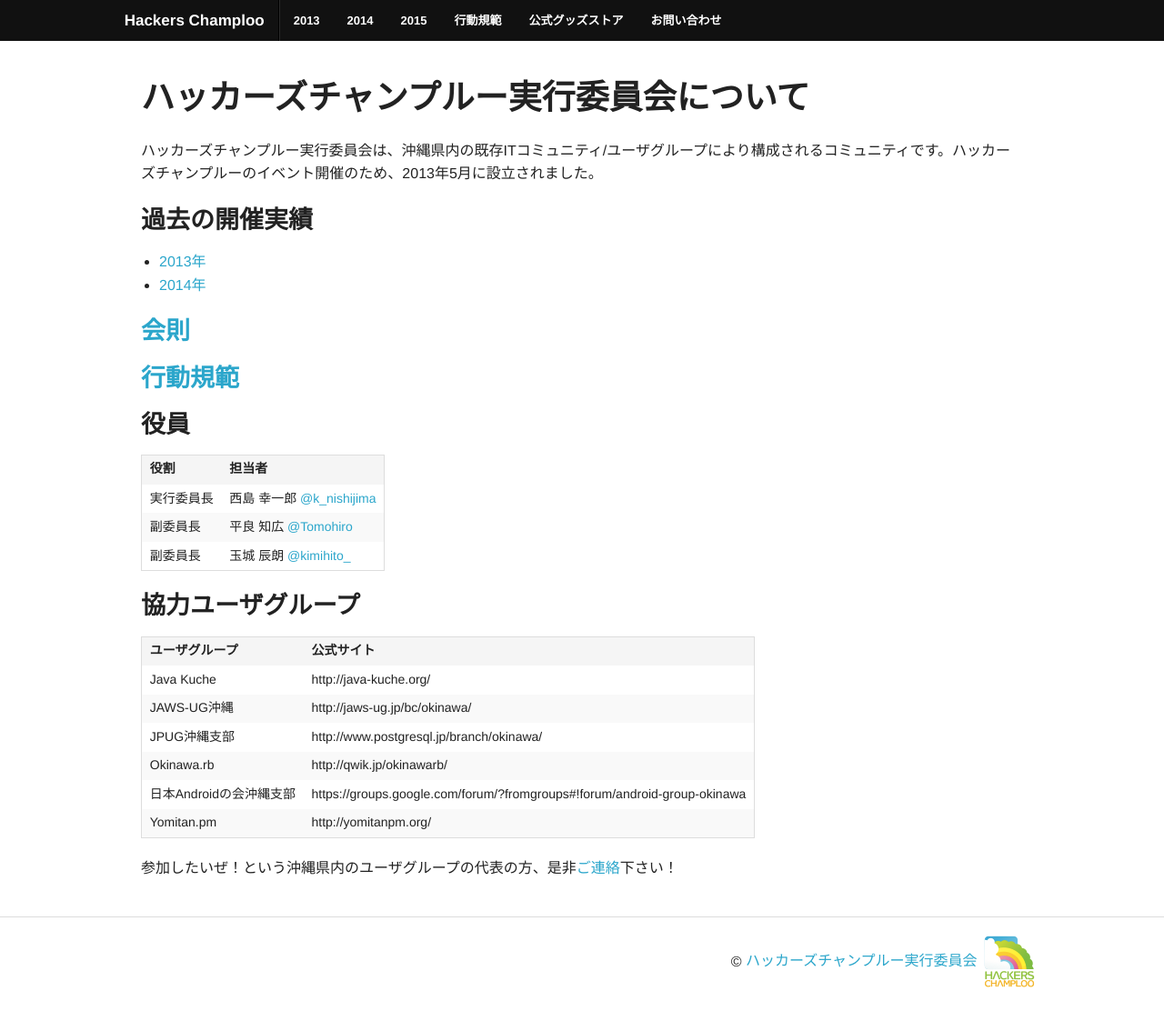
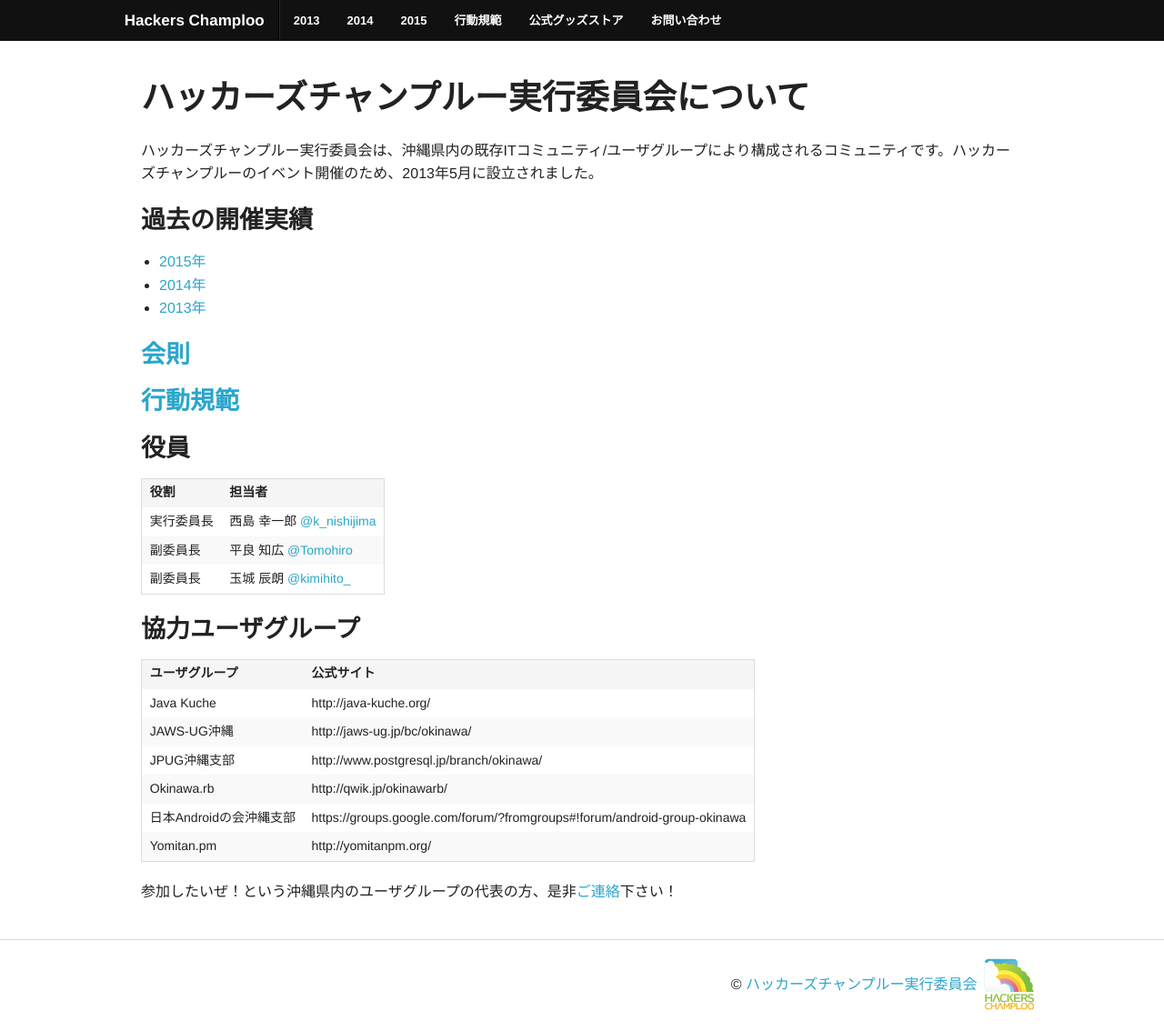
Before and after one commit to hackers-champloo/hackers-champloo.github.io, a Jekyll site: the page built from about.md, in a window 1280 px wide. Shown: the whole page at 91% size. Built offline with Jekyll 4.4.1, drawn with Linux system fonts in a browser that asks for light colours; Markdown is read by kramdown in place of the engine named in the settings; before the commit the page ends 1109 px from its top, so only the background shows below that.

Commit message:
過去の開催実績更新

```diff
--- a/about.md
+++ b/about.md
@@ -9,8 +9,9 @@ title: ハッカーズチャンプルー実行委員会について
 
 ### 過去の開催実績
 
+* [2015年](/2015/)
+* [2014年](/2014/)
 * [2013年](/2013/)
-* [2014年](/2014/)
 
 
 ### [会則](constitution.html)
```
